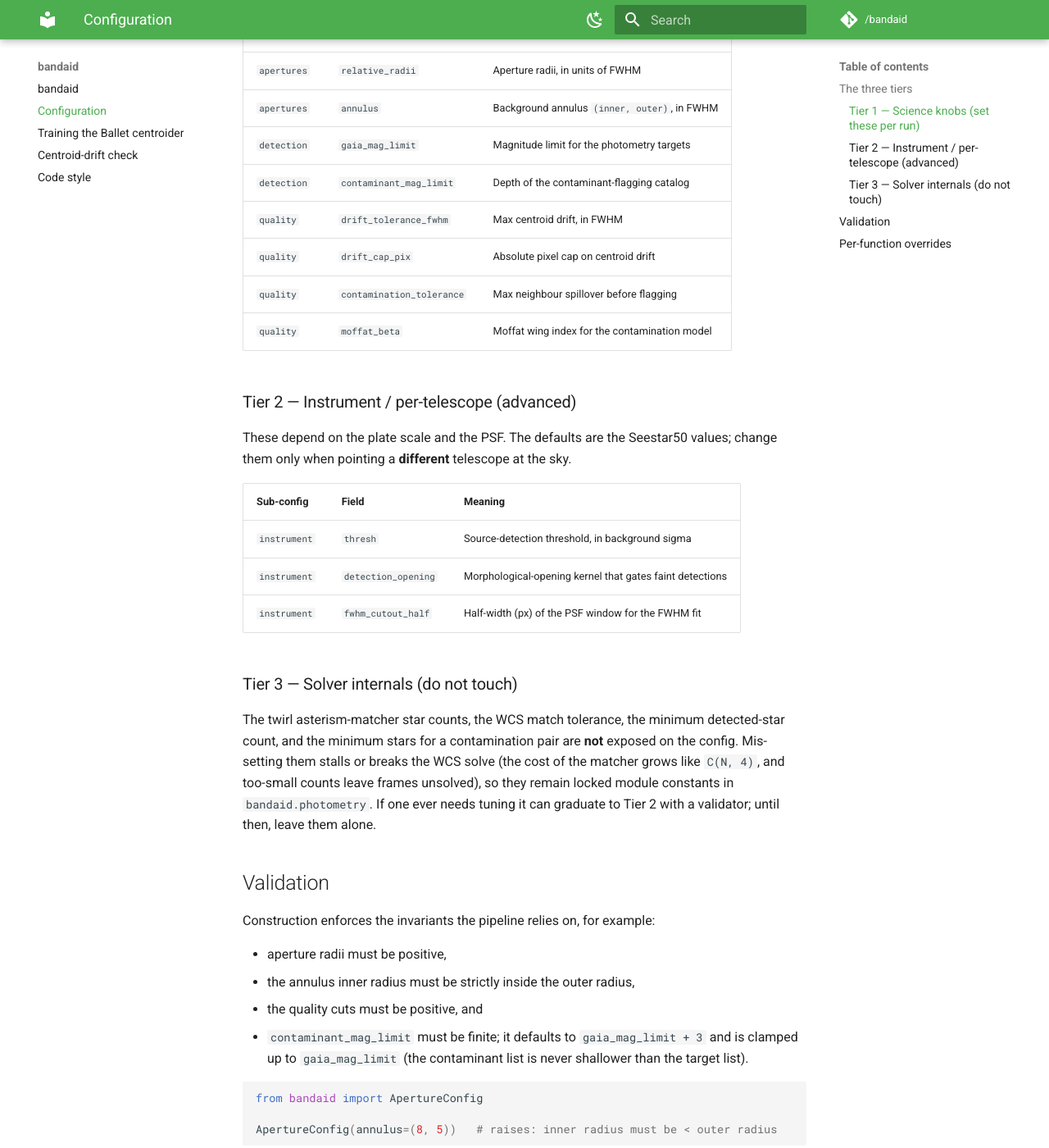
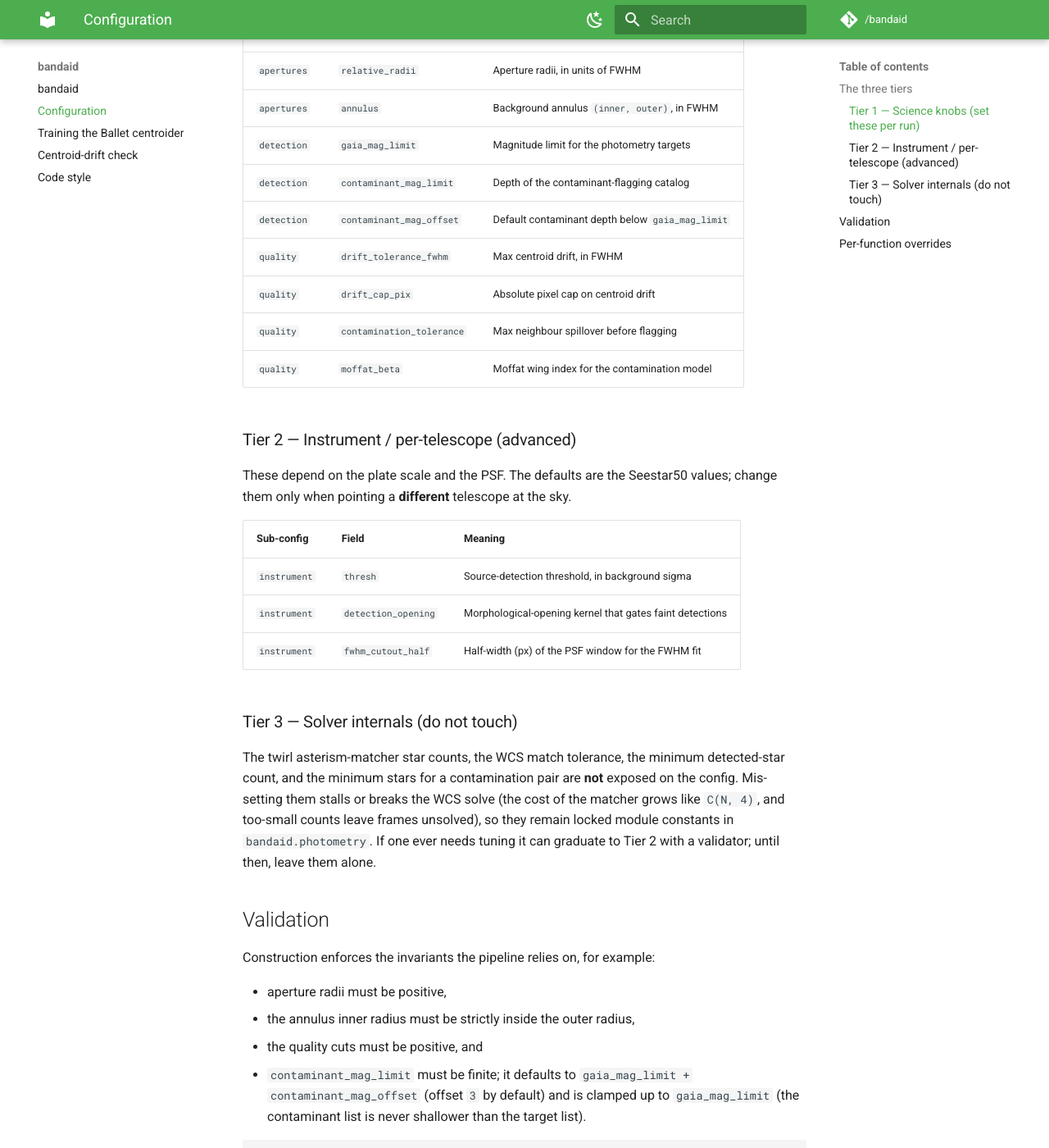
Before and after one commit to mwcraig/bandaid, an MkDocs documentation site: the page built from docs/configuration.md, in a window 1280 px wide and 1400 px high, scrolled down 748 px. Shown: the whole window at 82% size. Built offline with MkDocs 1.6.1 and Material for MkDocs 9.7.7, drawn with Linux system fonts in a browser that asks for light colours.

Commit message:
Thread instrument.thresh into first-frame detection; re-export prepare_batch
Address PR #40 review feedback on the pipeline plumbing:

- prepare_batch now passes threshold=instrument.thresh to
  calibration_sequence, so a non-default InstrumentConfig(thresh=...)
  actually reaches the first-frame detection/FWHM measurement (it was
  silently using calibration_sequence's default threshold of 1).
- Re-export prepare_batch from bandaid.__init__ so the documented
  `from bandaid import prepare_batch` import works as written.
- Update the configuration docs for the new contaminant_mag_offset knob.

Co-Authored-By: Claude Opus 4.8 <noreply@anthropic.com>
Claude-Session: https://claude.ai/code/session_01Ub4bReQbJfq8wPQAoLHC1b

````diff
--- a/docs/configuration.md
+++ b/docs/configuration.md
@@ -27,16 +27,17 @@ The knobs fall into three groups by how safe they are to change.
 
 These are ordinary analysis choices and are safe to set for any run.
 
-| Sub-config  | Field                     | Meaning                                       |
-| ----------- | ------------------------- | --------------------------------------------- |
-| `apertures` | `relative_radii`          | Aperture radii, in units of FWHM              |
-| `apertures` | `annulus`                 | Background annulus `(inner, outer)`, in FWHM  |
-| `detection` | `gaia_mag_limit`          | Magnitude limit for the photometry targets    |
-| `detection` | `contaminant_mag_limit`   | Depth of the contaminant-flagging catalog     |
-| `quality`   | `drift_tolerance_fwhm`    | Max centroid drift, in FWHM                   |
-| `quality`   | `drift_cap_pix`           | Absolute pixel cap on centroid drift          |
-| `quality`   | `contamination_tolerance` | Max neighbour spillover before flagging       |
-| `quality`   | `moffat_beta`             | Moffat wing index for the contamination model |
+| Sub-config  | Field                     | Meaning                                          |
+| ----------- | ------------------------- | ------------------------------------------------ |
+| `apertures` | `relative_radii`          | Aperture radii, in units of FWHM                 |
+| `apertures` | `annulus`                 | Background annulus `(inner, outer)`, in FWHM     |
+| `detection` | `gaia_mag_limit`          | Magnitude limit for the photometry targets       |
+| `detection` | `contaminant_mag_limit`   | Depth of the contaminant-flagging catalog        |
+| `detection` | `contaminant_mag_offset`  | Default contaminant depth below `gaia_mag_limit` |
+| `quality`   | `drift_tolerance_fwhm`    | Max centroid drift, in FWHM                      |
+| `quality`   | `drift_cap_pix`           | Absolute pixel cap on centroid drift             |
+| `quality`   | `contamination_tolerance` | Max neighbour spillover before flagging          |
+| `quality`   | `moffat_beta`             | Moffat wing index for the contamination model    |
 
 ### Tier 2 — Instrument / per-telescope (advanced)
 
@@ -65,9 +66,10 @@ Construction enforces the invariants the pipeline relies on, for example:
 - aperture radii must be positive,
 - the annulus inner radius must be strictly inside the outer radius,
 - the quality cuts must be positive, and
-- `contaminant_mag_limit` must be finite; it defaults to `gaia_mag_limit + 3` and
-    is clamped up to `gaia_mag_limit` (the contaminant list is never shallower than
-    the target list).
+- `contaminant_mag_limit` must be finite; it defaults to
+    `gaia_mag_limit + contaminant_mag_offset` (offset `3` by default) and is clamped
+    up to `gaia_mag_limit` (the contaminant list is never shallower than the target
+    list).
 
 ```python
 from bandaid import ApertureConfig
--- a/src/bandaid/__init__.py
+++ b/src/bandaid/__init__.py
@@ -62,6 +62,7 @@ from .photometry import (
     neighbor_contamination_flag,
     prepare_image,
 )
+from .scripts import prepare_batch
 
 # Libraries should not configure logging; attach a NullHandler so the package
 # can emit records without forcing handler configuration on the host
````
Also changed, not shown: 1 other file.
